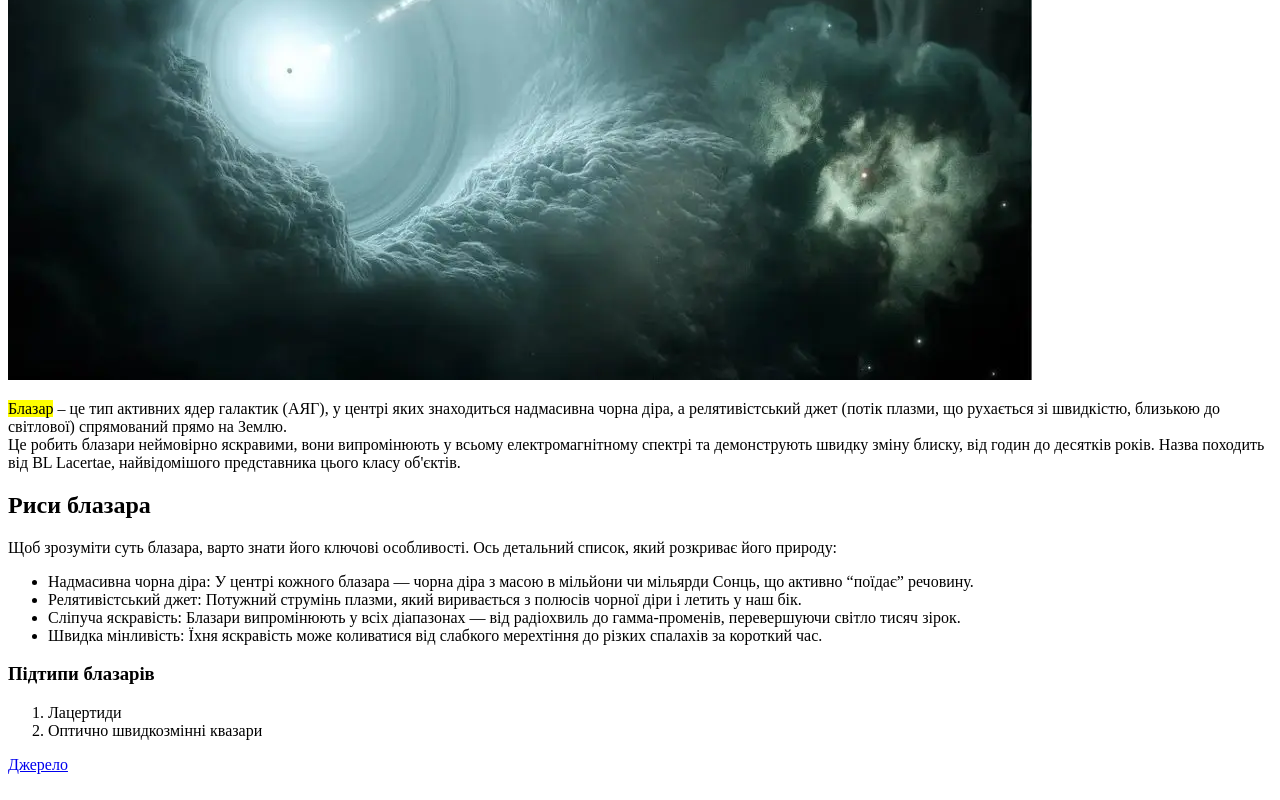
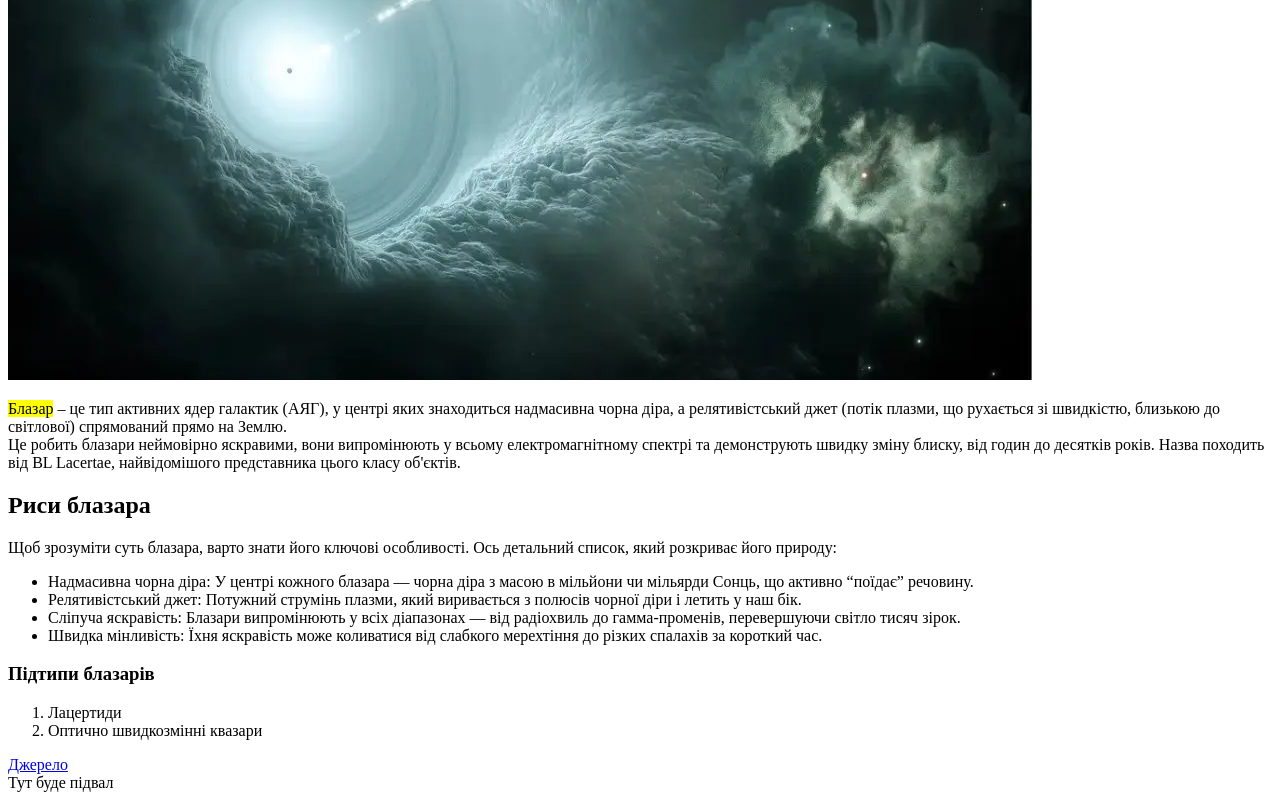
Before and after one commit to FarBlaz/homeworkss, a plain HTML site: page index.html in a window 1280 px wide. Shown: the part 424-1224 px from the top of the page. Drawn offline with Linux system fonts and the light colour scheme.

Commit message:
Add files via upload

```diff
--- a/index.html
+++ b/index.html
@@ -64,7 +64,7 @@
                 </div>
             </div>
         </main>
-        <footer></footer>
+        <footer>Тут буде підвал</footer>
     </body>
 
 </html>
```
